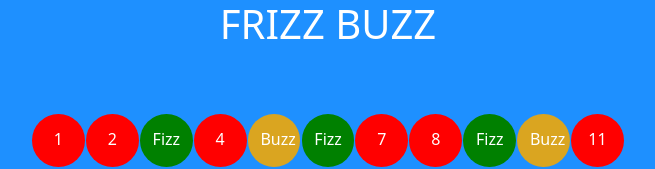
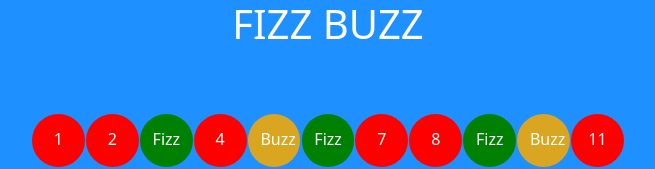
Before and after one commit to GiuseppeDeRosa1992/js-fizzbuzz, a plain HTML site: page index.html in a window 1280 px wide. Shown: the top 169 px of the page, without its empty margins (312-967 px from the left). Drawn offline with nearby package versions, Linux system fonts and the light colour scheme.

Commit message:
fixed bug h1

```diff
--- a/index.html
+++ b/index.html
@@ -1,17 +1,23 @@
 <!DOCTYPE html>
 <html lang="en">
+
 <head>
     <meta charset="UTF-8">
     <meta name="viewport" content="width=device-width, initial-scale=1.0">
-    <link rel="stylesheet" href="https://cdnjs.cloudflare.com/ajax/libs/bootstrap/5.3.3/css/bootstrap.min.css" integrity="sha512-jnSuA4Ss2PkkikSOLtYs8BlYIeeIK1h99ty4YfvRPAlzr377vr3CXDb7sb7eEEBYjDtcYj+AjBH3FLv5uSJuXg==" crossorigin="anonymous" referrerpolicy="no-referrer" />
+    <link rel="stylesheet" href="https://cdnjs.cloudflare.com/ajax/libs/bootstrap/5.3.3/css/bootstrap.min.css"
+        integrity="sha512-jnSuA4Ss2PkkikSOLtYs8BlYIeeIK1h99ty4YfvRPAlzr377vr3CXDb7sb7eEEBYjDtcYj+AjBH3FLv5uSJuXg=="
+        crossorigin="anonymous" referrerpolicy="no-referrer" />
     <link rel="stylesheet" href="./css/style.css">
-    <link rel="stylesheet" href="https://cdnjs.cloudflare.com/ajax/libs/font-awesome/6.5.1/css/all.min.css" integrity="sha512-DTOQO9RWCH3ppGqcWaEA1BIZOC6xxalwEsw9c2QQeAIftl+Vegovlnee1c9QX4TctnWMn13TZye+giMm8e2LwA==" crossorigin="anonymous" referrerpolicy="no-referrer" />
+    <link rel="stylesheet" href="https://cdnjs.cloudflare.com/ajax/libs/font-awesome/6.5.1/css/all.min.css"
+        integrity="sha512-DTOQO9RWCH3ppGqcWaEA1BIZOC6xxalwEsw9c2QQeAIftl+Vegovlnee1c9QX4TctnWMn13TZye+giMm8e2LwA=="
+        crossorigin="anonymous" referrerpolicy="no-referrer" />
     <title>Fizz Buzz</title>
 </head>
+
 <body>
 
     <main>
-        <h1 class="text-center">FRIZZ BUZZ</h1>
+        <h1 class="text-center">FIZZ BUZZ</h1>
         <div class="list-number p-5">
             <div class="number m-auto w-50 text-center d-flex flex-wrap justify-content-between">
 
@@ -21,4 +27,5 @@
     <script src="./js/main.js">
     </script>
 </body>
+
 </html>
```
